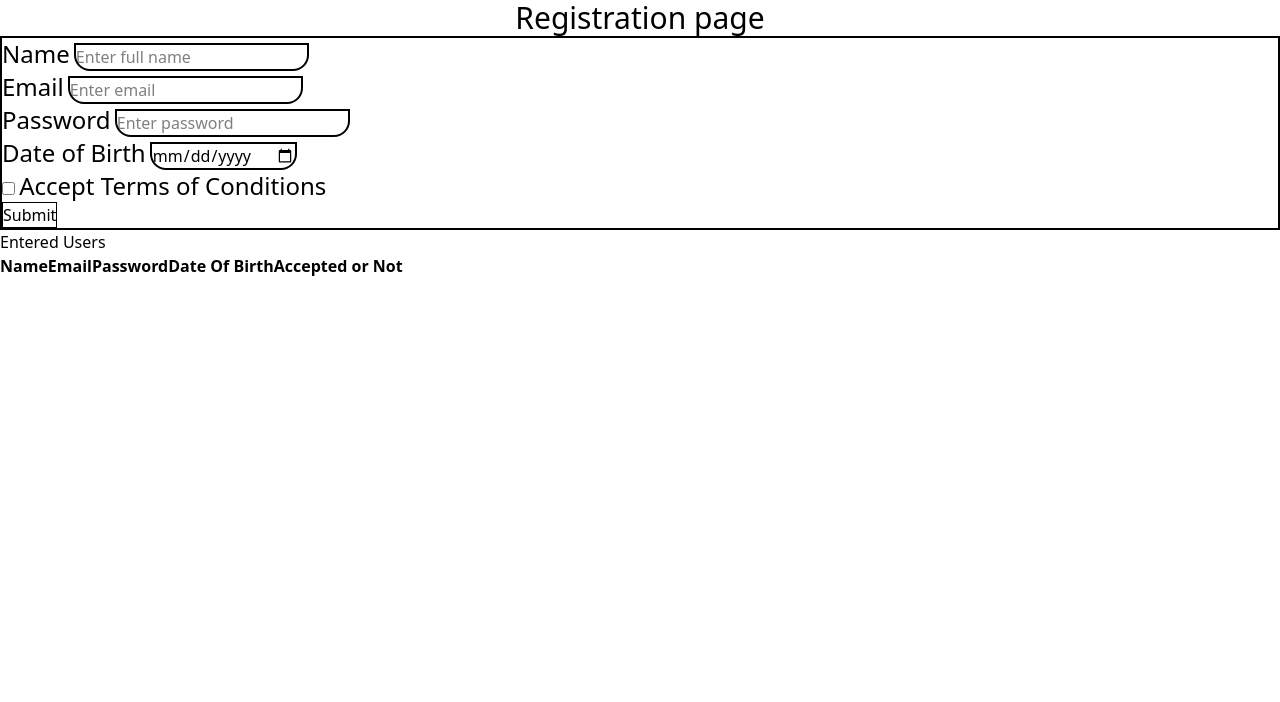
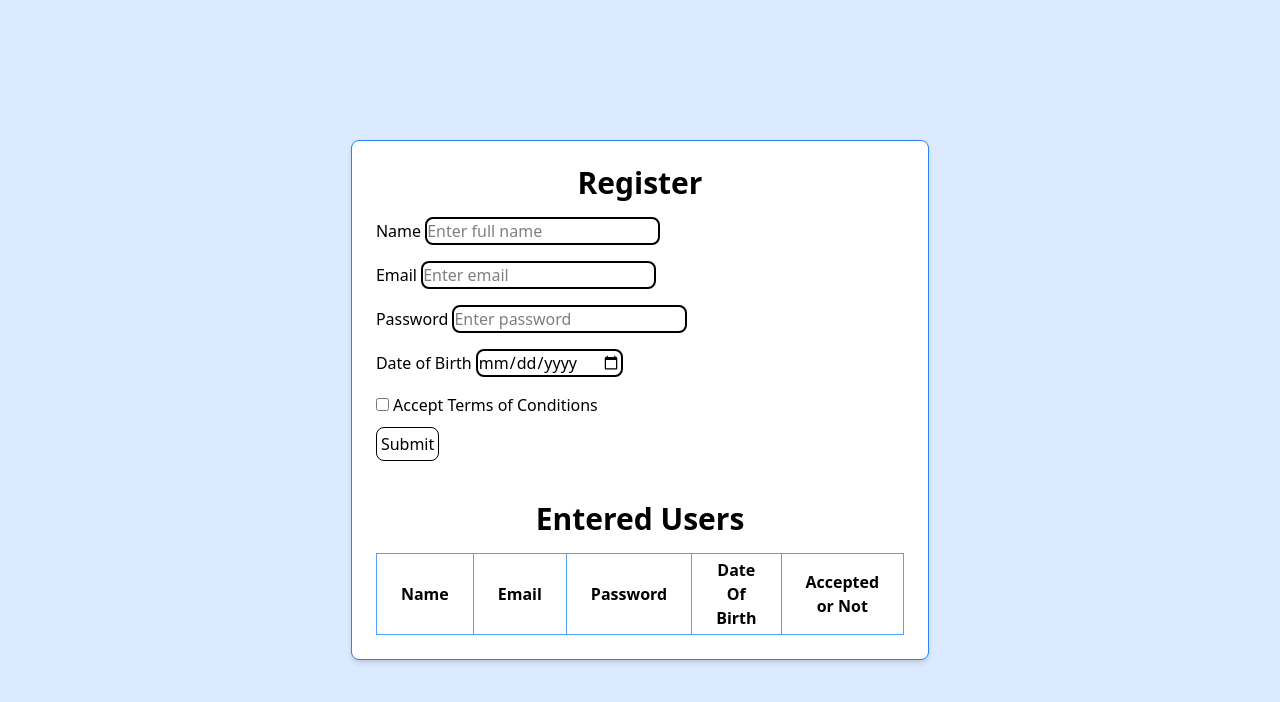
Before and after one commit to Rinz-Loji/w201, a website: page http-server/registration.html in a window 1280 px wide. Drawn offline with nearby package versions, Linux system fonts and the light colour scheme.

Commit message:
Tailwind added

```diff
--- a/http-server/reg.js
+++ b/http-server/reg.js
@@ -13,9 +13,9 @@ const retrieveentries = () => {
     /* Each elemnt inside an array has to be between <th> and </th> */
     th = row.map((col) => {
       if (index === 0) {
-        return "<th>" + col + "</th>";
+        return '<th class="border border-blue-400 px-6 py-1">' + col + "</th>";
       } else {
-        return "<td>" + col + "</td>";
+        return '<td class="border border-blue-400 px-6 py-1">' + col + "</td>";
       }
     });
     return "<tr>" + th.join("\n") + "</tr>";
--- a/http-server/registration.html
+++ b/http-server/registration.html
@@ -6,35 +6,29 @@
         </style>
     </head>
     <body>
-        <h1 class="text-3xl text-center">Registration page</h1>
-        <div class="flex items-center border-2">
+    <div class="min-h-screen flex items-center justify-center bg-blue-100 ">
+        <div class="bg-white border border-blue-500 p-6 rounded-lg shadow-md w-full  max-w-min ">
+        <h2 class="text-3xl font-bold mb-4 text-center">Register</h2>
         <form id="user-form">
-            <label class="text-2xl" for="name">Name</label class="text-2xl">
-            <input class="border-2 rounded-b-2xl" required type="text" id="name" name="name" placeholder="Enter full name"></br>
-            <label class="text-2xl" for="email">Email</label class="text-2xl">
-            <input class="border-2 rounded-b-2xl" required type="email" id="email" name="email" placeholder="Enter email"></br>
-            <label class="text-2xl" for="password">Password</label class="text-2xl">
-            <input class="border-2 rounded-b-2xl" required type="password" id="password" name="password" placeholder="Enter password"></br>
-            <label class="text-2xl" for="DOB">Date of Birth</label class="text-2xl">
-            <input class="border-2 rounded-b-2xl" required type="date" id="DOB" name="DOB" placeholder="Enter date of birth" ></br>
-            <input class="border-2 rounded-b-2xl" required type="checkbox" id="terms" name="terms">
-            <label class="text-2xl" for="terms">Accept Terms of Conditions</label></br>
-            <button class="border-1" type="submit" id="submit">Submit</button>
+            <label class="" for="name">Name</label class="">
+            <input class="border-2 rounded-lg mb-4" required type="text" id="name" name="name" placeholder="Enter full name"></br>
+            <label class="" for="email">Email</label class="">
+            <input class="border-2 rounded-lg mb-4" required type="email" id="email" name="email" placeholder="Enter email"></br>
+            <label class="" for="password">Password</label class="">
+            <input class="border-2 rounded-lg mb-4" required type="password" id="password" name="password" placeholder="Enter password"></br>
+            <label class="" for="DOB">Date of Birth</label class="">
+            <input class="border-2 rounded-lg mb-4 " required type="date" id="DOB" name="DOB" placeholder="Enter date of birth" ></br>
+            <input class="border-2 rounded-lg mb-4" required type="checkbox" id="terms" name="terms">
+            <label class="" for="terms">Accept Terms of Conditions</label></br>
+            <button class="border-1 rounded-lg p-1 mb-10" type="submit" id="submit">Submit</button>
         </form>
-        </div>
-        <h1>Entered Users</h1>
-        <div>
-            <table id="table" border="1">
-                <tr>
-                    <th>Name</th>
-                    <th>Email</th>
-                    <th>Password</th>
-                    <th>Date of Birth</th>
-                    <th>Terms</th>
-                </tr>
+
+        <h1 class="text-3xl font-black mb-4 text-center">Entered Users</h1>
+            <table id="table" class="table-auto w-full border border-gray-300 border-collapse">
             </table>
         </div>
         <script src="reg.js">
         </script>
+        </div>
     </body>
 </html>
--- a/http-server/style.css
+++ /dev/null
@@ -1 +0,0 @@
-@import "tailwindcss";
```
